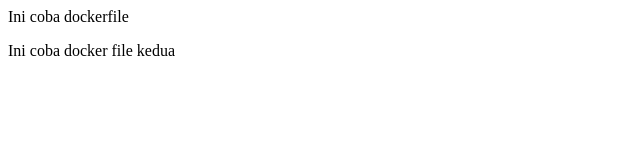
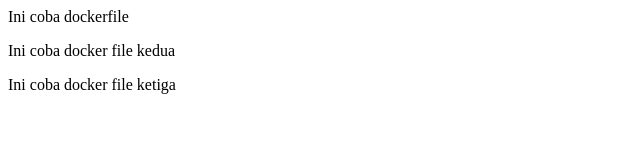
Before and after one commit to ferdicorpina/repo-nginx-custom, a plain HTML site: page index.html in a window 1280 px wide. Shown: the whole page, without its empty margins (0-640 px from the left). Drawn offline with Linux system fonts and the light colour scheme.

Commit message:
Update index.html

```diff
--- a/index.html
+++ b/index.html
@@ -1,2 +1,3 @@
 <p>Ini coba dockerfile</p>
 <p>Ini coba docker file kedua</p>
+<p> Ini coba docker file ketiga</p>
```
